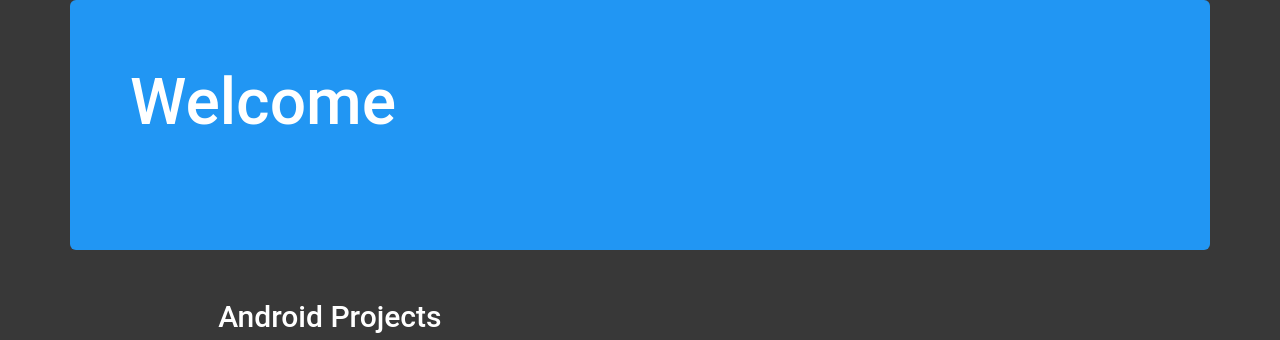
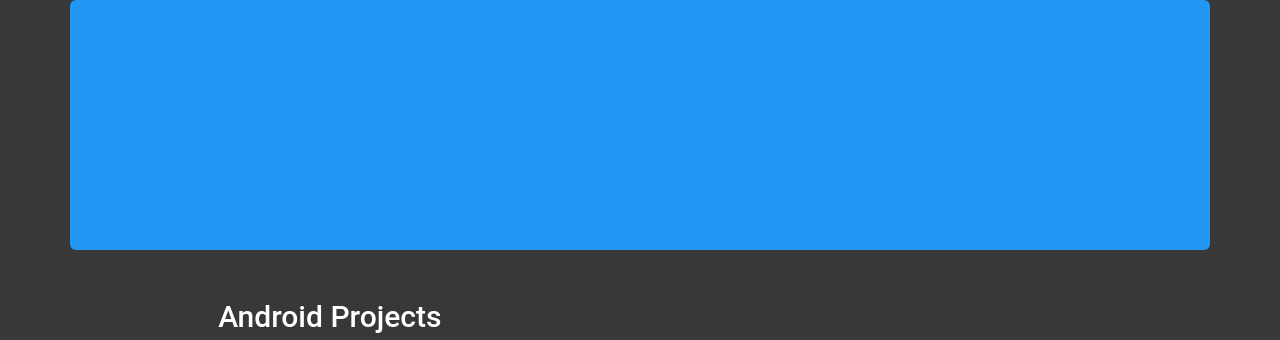
Before and after one commit to jpinkidu/jpinkidu.github.io, a plain HTML site: page index.html in a window 1280 px wide. Shown: the top 340 px of the page. Drawn offline with nearby package versions, Linux system fonts and the light colour scheme.

Commit message:
Update index.html

```diff
--- a/index.html
+++ b/index.html
@@ -26,7 +26,7 @@
 <!-- CONTENT -->
 <div class="container">
 <div class="jumbotron">
-    <h2>Welcome</h2>
+    <h2></h2>
 </div>
 </div>
 <!-- new row-->
```
